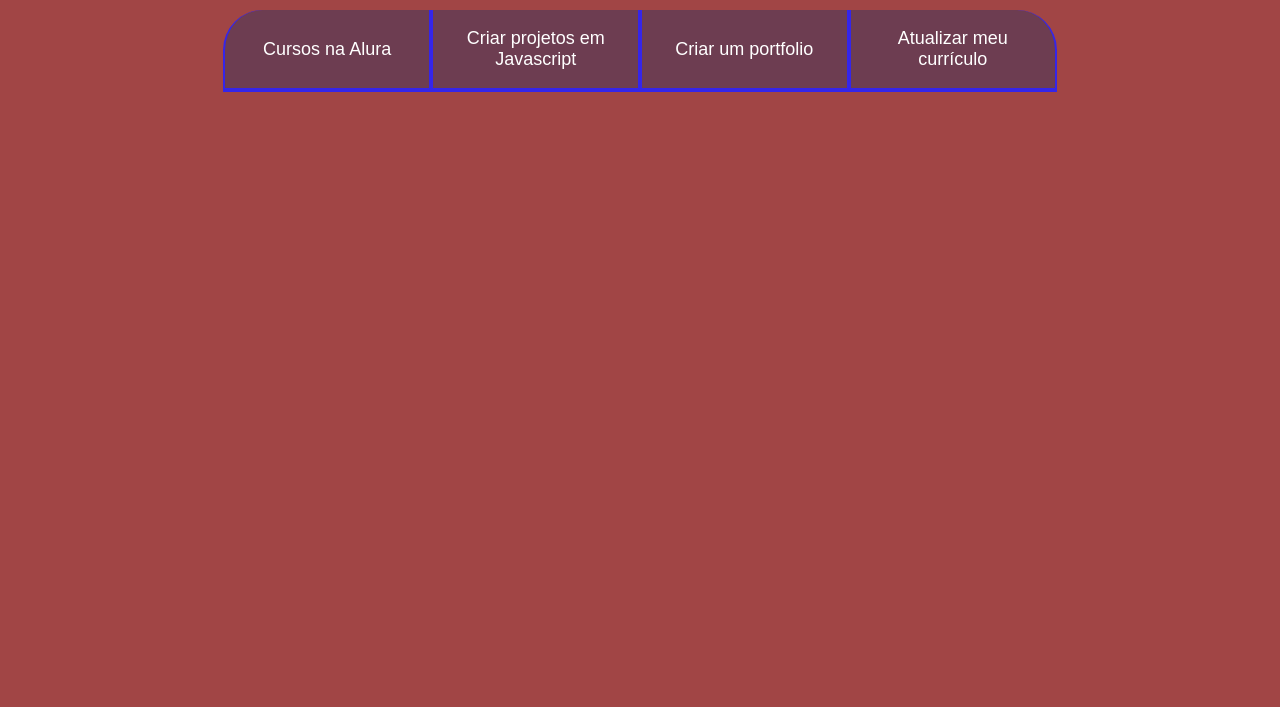
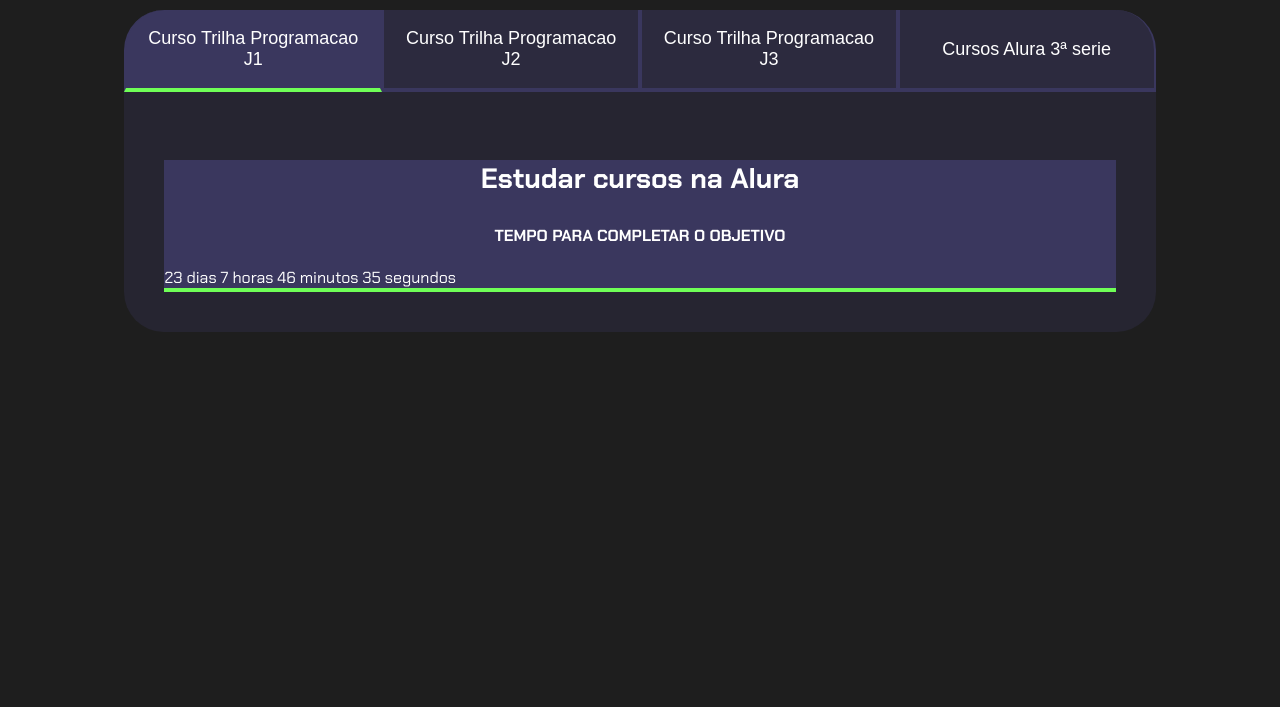
Before and after one commit to andreia025martins/Meu-projeto-3-, a plain HTML site: page index.html in a window 1280 px wide. Shown: the part 93-800 px from the top of the page. Drawn offline with Linux system fonts and the light colour scheme.

Commit message:
Começando editar o tempo

```diff
--- a/index.html
+++ b/index.html
@@ -10,12 +10,38 @@
 <body>
     <section class="conteudo-principal">
         <h2 class="titulo-principal">Meus Objetivos do ano<span>_</span></h2>
-<div class="botoes">
-        <button class="botao">Cursos na Alura</button>
-        <button class="botao">Criar projetos em Javascript</button>
-        <button class="botao">Criar um portfolio</button>
-        <button class="botao">Atualizar meu currículo</button>
- </div>
+        <div class="conteudo">
+            <div class="botoes">
+                <button class="botao ativo">Curso Trilha Programacao J1</button>
+                <button class="botao">Curso Trilha Programacao J2</button>
+                <button class="botao">Curso Trilha Programacao J3</button>
+                <button class="botao">Cursos Alura 3ª serie</button>
+            </div>
+            <div class="abas-textos">
+                <div class="aba-conteudo ativo">
+                    <h3 class="aba-conteudo-titulo-principal">Estudar cursos na Alura</h3>
+                    <h4 class="aba-conteudo-titulo-secundario">Tempo para completar o objetivo</h4>
+                    <div class="contador"></div>
+                 </div>
+                 <div class="aba-conteudo">
+                    <h3 class="aba-conteudo-titulo-principal">Criar projetos em Javascript</h3>
+                    <h4 class="aba-conteudo-titulo-secundario">Tempo para completar o objetivo</h4>
+                    <div class="contador"></div>
+                 </div>
+                 <div class="aba-conteudo">
+                    <h3 class="aba-conteudo-titulo-principal">Criar potfólio com os melhores projetos</h3>
+                    <h4 class="aba-conteudo-titulo-secundario">Tempo para completar o objetivo</h4>
+                    <div class="contador"></div>
+                 </div>
+                 <div class="aba-conteudo">
+                    <h3 class="aba-conteudo-titulo-principal">Atualizar meu curriculo com os certificados da Alura e NRE</h3>
+                    <h4 class="aba-conteudo-titulo-secundario">Tempo para completar o objetivo</h4>
+                    <div class="contador"></div>
+                 </div>
+
+
+            </div>
+        </div>
 </section>
 
 <script src="main.js"></script>
--- a/main.js
+++ b/main.js
@@ -1 +1,36 @@
-const botoes = document.querySelectorAll(".botoes");
+const botoes = document.querySelectorAll(".botao");
+const textos = document.querySelectorAll(".aba-conteudo");
+
+for(let i=0;i <botoes.length;i++){
+    botoes[i].onclick = function(){
+
+        for(let j=0;j<botoes.length;j++){
+            botoes[j].classList.remove("ativo");
+            textos[j].classList.remove("ativo");
+        }
+
+        botoes[i].classList.add("ativo");
+        textos[i].classList.add("ativo");
+    }
+}
+
+const contadores = document.querySelectorAll(".contador");
+const tempoObjetivo1 = new Date("2024-05-05T23:59:59");
+
+
+contadores[0].textContent = calculaTempo(tempoObjetivo1);
+
+function calculaTempo(tempoObjetivo) {
+    let tempoAtual = new Date();
+    let tempoFinal = tempoObjetivo - tempoAtual;
+    let segundos = Math.floor(tempoFinal / 1000);
+    let minutos = Math.floor(segundos / 60);
+    let horas = Math.floor(minutos / 60);
+    let dias = Math.floor(horas / 24);
+
+    segundos %= 60;
+    minutos %= 60;
+    horas %= 24;
+
+ return dias + " dias " + horas + " horas " + minutos + " minutos " + segundos + " segundos";
+}
--- a/style.css
+++ b/style.css
@@ -1,10 +1,10 @@
 @import url('https://fonts.googleapis.com/css2?family=Chakra+Petch:wght@400;700&display=swap');
 
 :root {
-    --cor-de-fundo: #a14545;
+    --cor-de-fundo: #1E1E1E;
     --verde: #6FFF57;
     --branco: #FFFFFF;
-    --botao-ativo: #3525e9;
+    --botao-ativo: #3A375E;
     --botao-inativo: rgba(58, 55, 94, 0.5);
     --texto-fundo: rgba(58, 55, 94, 0.3);
 
@@ -59,6 +59,55 @@ body {
 .botoes {
     display:block;
 }
+
+.ativo {
+    background-color: var(--botao-ativo);
+    border-bottom: 4px solid var(--verde);
+}
+
+.abas-textos{
+    background-color: var(--texto-fundo);
+    padding: 40px;
+    border-radius: 0 0 40px 40px;
+}
+.aba-conteudo.ativo{
+    display:block;
+}
+
+.aba-conteudo{
+    display: none;
+}
+
+.aba-conteudo-titulo-principal{
+    font-size: 28px;
+    text-align: center;
+}
+.aba-conteudo-titulo-secundario{
+    text-align: center;.abas-textos{
+        background-color: var(--texto-fundo);
+        padding: 40px;
+        border-radius: 0 0 40px 40px;
+    }
+    .aba-conteudo.ativo{
+        display:block;
+    }
+
+    .aba-conteudo{
+        display: none;
+    }
+
+    .aba-conteudo-titulo-principal{
+        font-size: 28px;
+        text-align: center;
+    }
+    .aba-conteudo-titulo-secundario{
+        text-align: center;
+        color: var(--verde);
+        text-transform: uppercase;
+    }vrde);
+    text-transform: uppercase;
+}
+
 @media screen and (min-width: 768px) {
     .botoes {
         display: flex;
```
